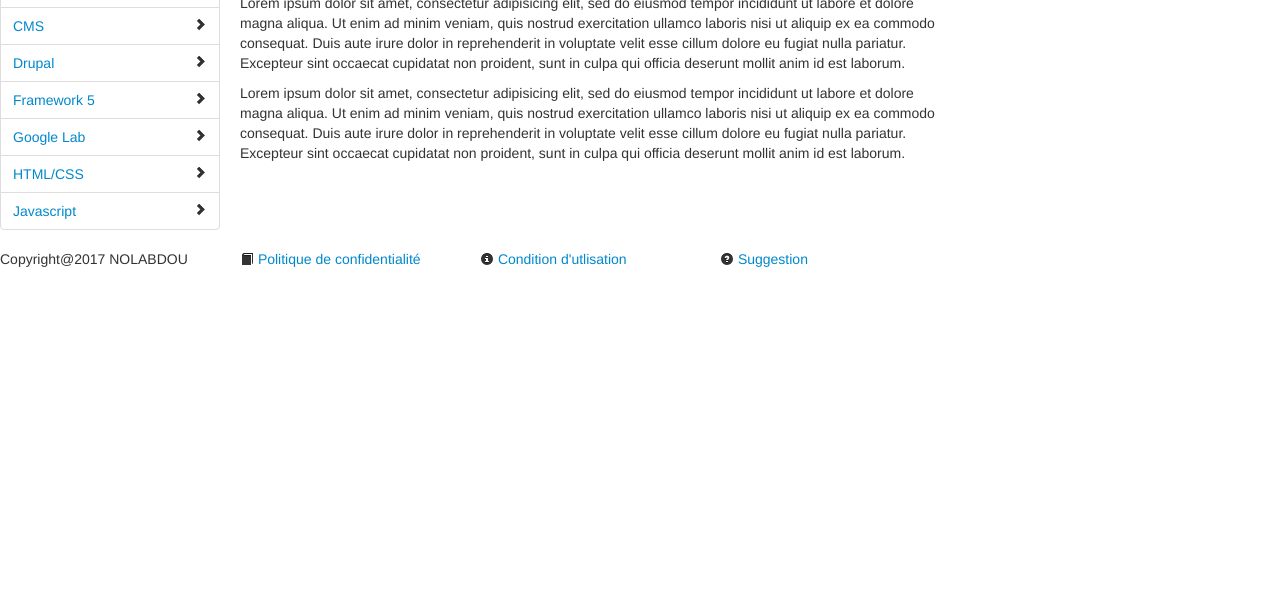
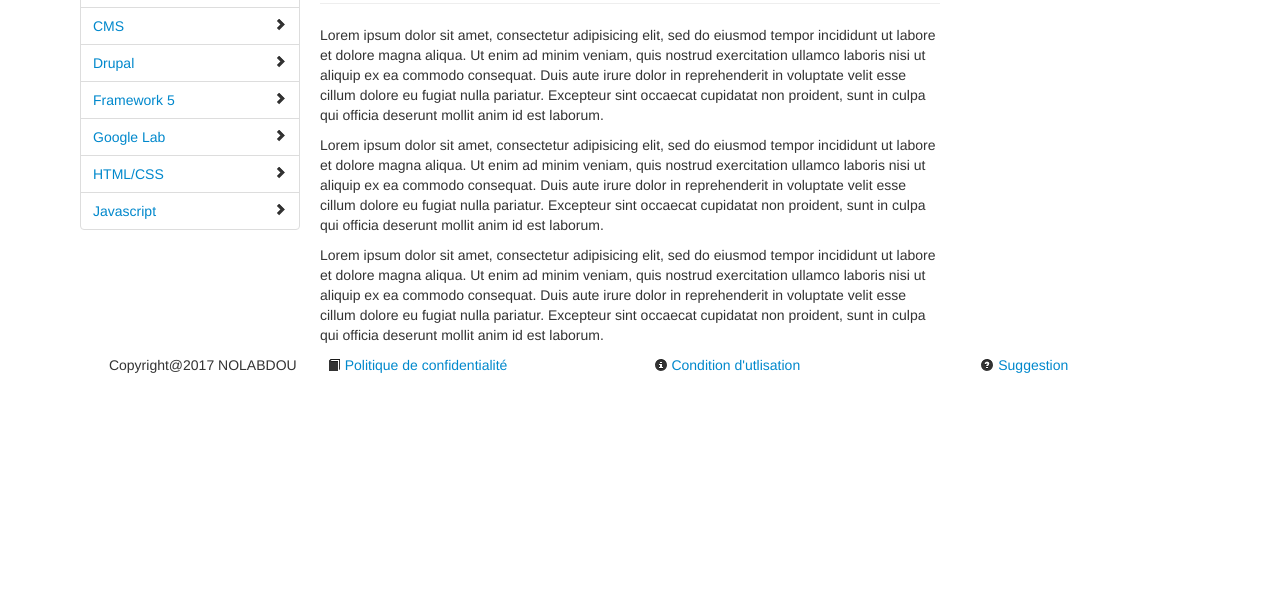
Before and after one commit to mindtech007/nolabdou2017, a plain HTML site: page index.html in a window 1280 px wide. Shown: the part 185-800 px from the top of the page. Drawn offline with nearby package versions, Linux system fonts and the light colour scheme.

Commit message:
Add files via upload

```diff
--- a/index.html
+++ b/index.html
@@ -6,14 +6,15 @@
 <!--css-->
 <link rel="stylesheet" href="vue/ressources/css/bootstrap-responsive.min.css">
 <link rel="stylesheet" href="vue/ressources/css/bootstrap.min.css">
-<link rel="stylesheet" href="vue/ressources/css/bootstrap.css">
+<link rel="stylesheet" href="vue/ressources/css/main.css">
+<link rel="stylesheet" href="vue/ressources/css/sticky-footer.css">
 <!--responsive-->
 <meta name="viewport" content="width=device-width, initial-scale=1.0">
 </head>
 
 <body>
 <!--master div- contener-->
-<div class="contener-fluid">
+<div class="contener">
 
 <!--header-->
 
@@ -30,8 +31,8 @@
     <div class="span2"> <a href="#" class="btn btn-success"><i class="icon-envelope icon-white"></i> Messages</a></div>
     <li class="dropdown span1 btn btn-primary" ><a class="dropdown-toggle" href="#" data-toggle="dropdown"><i class="icon-user icon-white"></i><span class="caret"></span></a>
                         	<ul class="dropdown-menu">
-                            	<li><a href="#">Profil</a></li>
-                                <li><a href="#">Log out</a></li>
+                            	<li><a href="#"><i class="icon-cog"></i> Paramètres</a></li>
+                                <li><a href="#"><i class="icon-remove"></i> Log out</a></li>
                             </ul>
                         </li>
 
@@ -39,7 +40,7 @@
 </nav>
 
 <!--manager user-->
-<div class="row">
+<div class="row-fluid">
 <ul class="breadcrumb">
 manager user
 </ul>
@@ -48,7 +49,7 @@ manager user
 <!--menu & contenu, 2 colonne-->
 <div class="row">
   <!--menu-->
-<div class="span3">
+<div class="span3 offset1">
   <ul class="nav nav-tabs nav-stacked">
           	<li><a href="#">Angular.js <i class="icon-chevron-right pull-right"></i></a></li>
             <li><a href="#">Bootstrap <i class="icon-chevron-right pull-right"></i></a></li>
@@ -62,8 +63,15 @@ manager user
 </div>
 
 <!--contenu-->
-<div class="span9">
-  <h1>Contenu</h1>
+<div class="span8">
+  <h1>Contenu</h1><hr>
+  <p justify>Lorem ipsum dolor sit amet, consectetur adipisicing elit, sed do eiusmod
+  tempor incididunt ut labore et dolore magna aliqua. Ut enim ad minim veniam,
+  quis nostrud exercitation ullamco laboris nisi ut aliquip ex ea commodo
+  consequat. Duis aute irure dolor in reprehenderit in voluptate velit esse
+  cillum dolore eu fugiat nulla pariatur. Excepteur sint occaecat cupidatat non
+  proident, sunt in culpa qui officia deserunt mollit anim id est laborum.</p>
+
   <p>Lorem ipsum dolor sit amet, consectetur adipisicing elit, sed do eiusmod
   tempor incididunt ut labore et dolore magna aliqua. Ut enim ad minim veniam,
   quis nostrud exercitation ullamco laboris nisi ut aliquip ex ea commodo
@@ -81,15 +89,17 @@ manager user
   </div>
 
 <!--footer-->
-<div class="row">
 
-  <div class="span3">Copyright@2017 NOLABDOU</div>
-  <div class="span3"><a href="#"><i class="icon-book icon-gray"></i> Politique de confidentialité</a></div>
-  <div class="span3"><a href="#"><i class="icon-info-sign icon-gray"></i> Condition d'utlisation</a></div>
-  <div class="span3"><a href="#"><i class="icon-question-sign"></i> Suggestion</a></div>
-
-</div>
-
+<footer class="footer">
+      <div class="row-fluid">
+        <span class="text-muted">
+          <div class="span2 offset1">Copyright@2017 NOLABDOU</div>
+          <div class="span3"><a href="#"><i class="icon-book icon-gray"></i> Politique de confidentialité</a></div>
+          <div class="span3"><a href="#"><i class="icon-info-sign icon-gray"></i> Condition d'utlisation</a></div>
+          <div class="span3"><a href="#"><i class="icon-question-sign"></i> Suggestion</a></div>
+        </span>
+      </div>
+    </footer>
 
 
 
@@ -101,3 +111,5 @@ manager user
 <script src="vue/ressources/js/jquery-latest.js"></script>
 <script src="vue/ressources/js/bootstrap.min.js"></script>
 </body></html>
+
+<!--Powered by Mindtech Systems-->
```
